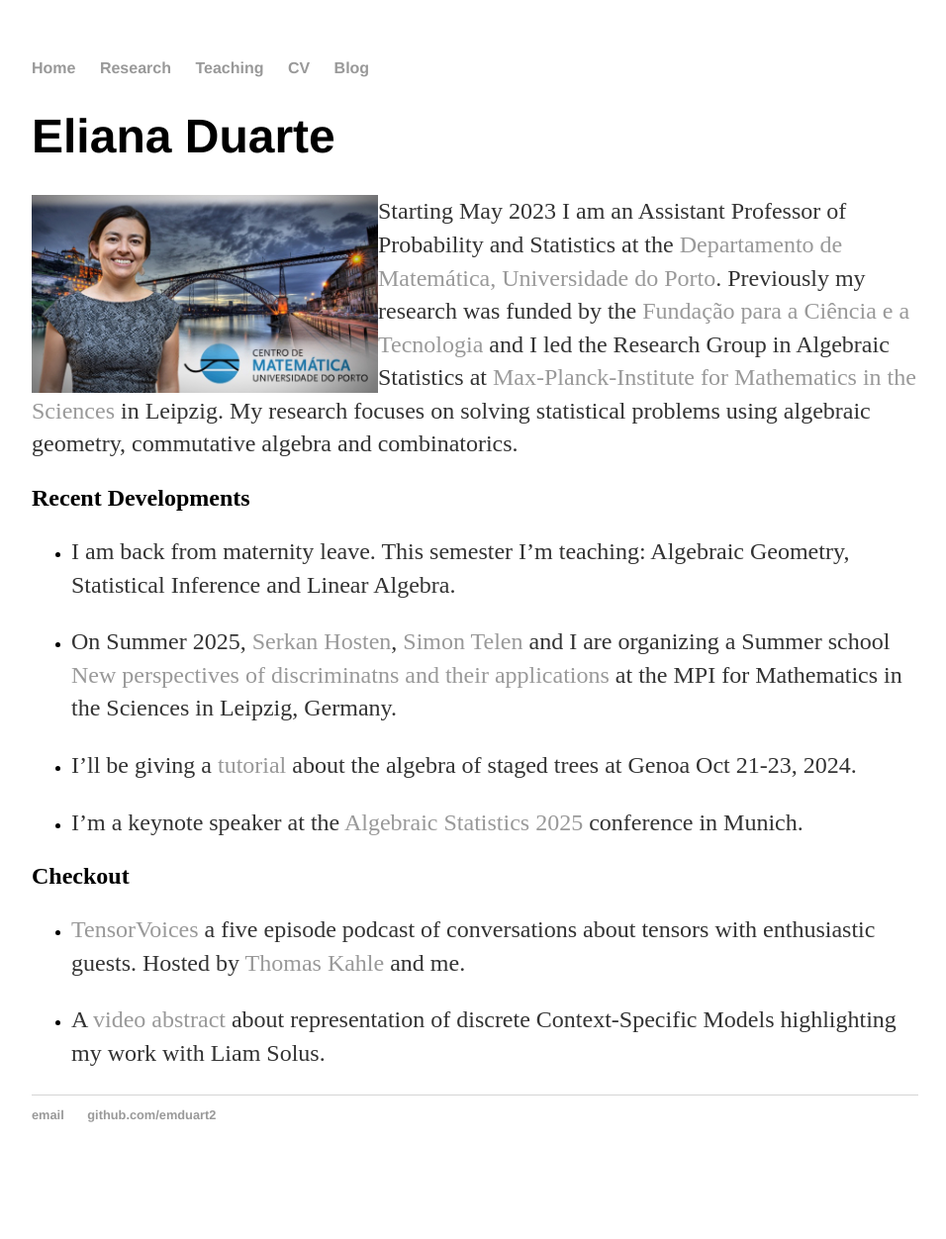
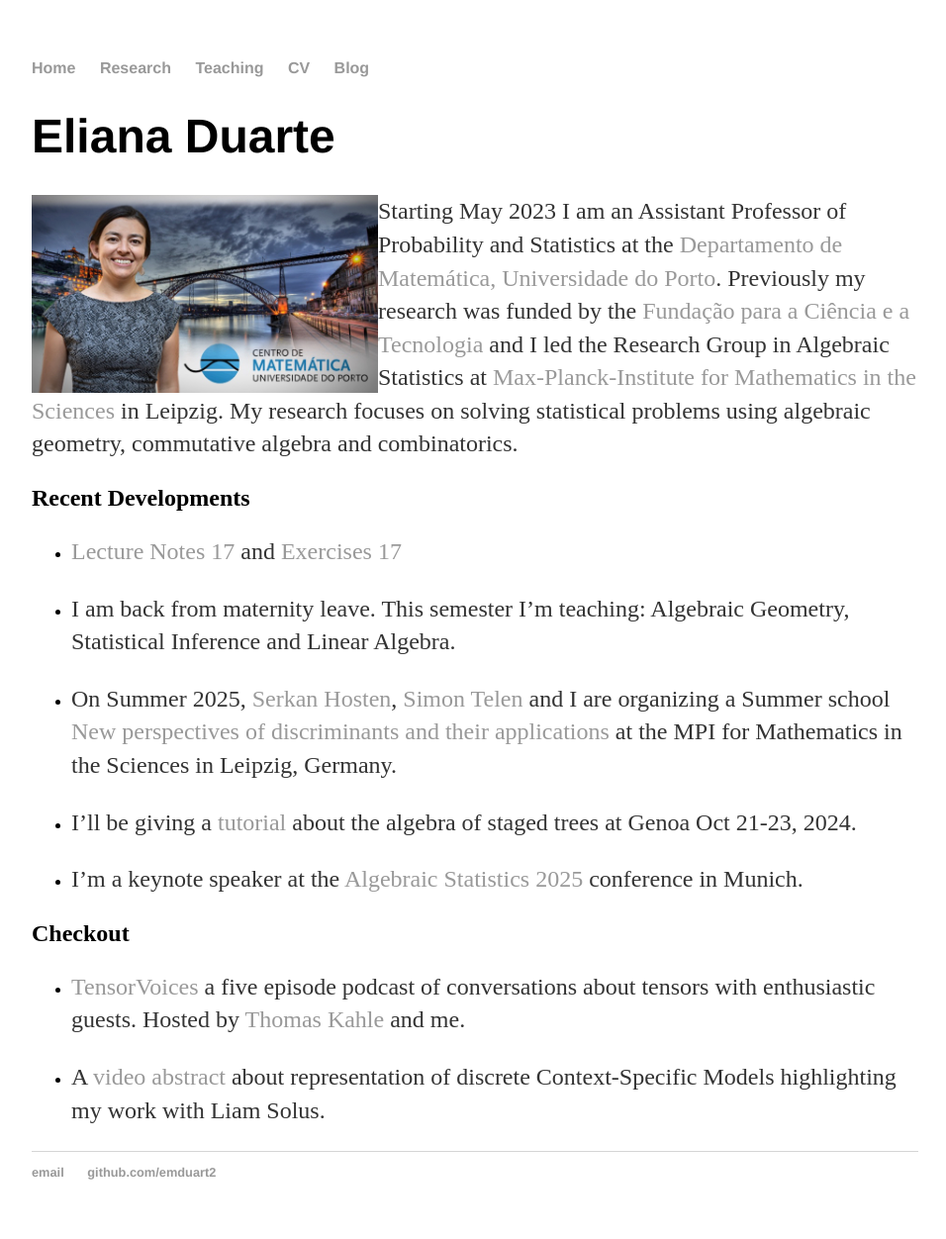
Before and after one commit to emduart2/emduart2.github.io, a Jekyll site: the page built from index.md, in a window 1280 px wide. Shown: the whole page at 99% size, without its empty margins (160-1116 px from the left). Built offline with Jekyll 4.4.1, drawn with Linux system fonts in a browser that asks for light colours; before the commit the page ends 1194 px from its top, so only the background shows below that.

Commit message:
addded exercises and lecture notes

```diff
--- a/index.md
+++ b/index.md
@@ -14,9 +14,12 @@ Leipzig. My research focuses on solving statistical problems using algebraic geo
 algebra and combinatorics.
 
 ## Recent Developments
+
+* [Lecture Notes 17]({{ site.url }}/assets/Adiscriminants/Lecture-17-Notes-Eliana.pdf) and [Exercises 17]({{ site.url }}/assets/Adiscriminants/Exercise-Lecture-17.pdf)
+
 * I am back from maternity leave. This semester I'm teaching: Algebraic Geometry, Statistical Inference and Linear Algebra.
 
-* On Summer 2025, [Serkan Hosten](https://sites.google.com/view/serkanhostensfsu), [Simon Telen](https://simontelen.webnode.page/about-me/) and I are organizing a Summer school [New perspectives of discriminatns and their applications](https://www.mis.mpg.de/events/series/slmath-summer-school-new-perspectives-on-discriminants-and-their-applications) at the MPI for Mathematics
+* On Summer 2025, [Serkan Hosten](https://sites.google.com/view/serkanhostensfsu), [Simon Telen](https://simontelen.webnode.page/about-me/) and I are organizing a Summer school [New perspectives of discriminants and their applications](https://www.mis.mpg.de/events/series/slmath-summer-school-new-perspectives-on-discriminants-and-their-applications) at the MPI for Mathematics
 in the Sciences in Leipzig, Germany.
 
 * I'll be giving a [tutorial](https://stagedtrees.github.io/events/trees4cat.html) about the algebra of staged trees at Genoa Oct 21-23, 2024.
```
Also changed, not shown: 2 other files.
